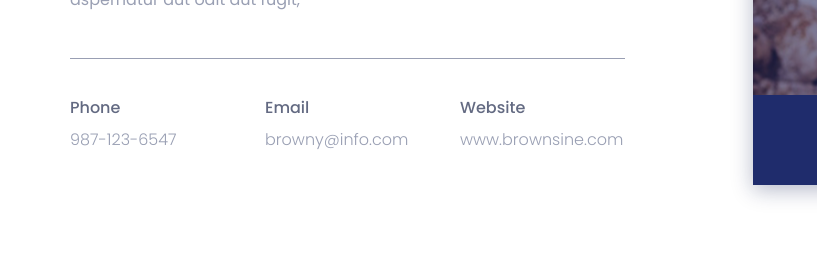
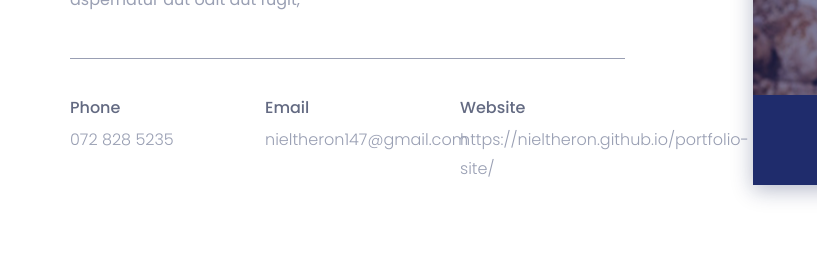
Before and after one commit to NielTheron/portfolio-site, a plain HTML site: page index.html in a window 1280 px wide. Shown: the part 1400-1680 px from the top of the page, 0-817 px from the left. Drawn offline with nearby package versions, Linux system fonts and the light colour scheme.

Commit message:
Changed Welcome Banner

```diff
--- a/index.html
+++ b/index.html
@@ -130,25 +130,29 @@
 									I am an aspiring satellite engineer
 								</h3>
 								<p>
-									Duis aute irure dolor in reprehenderit in voluptate velit esse cillum dolore eu fugiat nulla pariatur. Excepteur sint occaecat cupidatat non proident, sunt in culpa qui officia deserunt mollit anim id est laborum. Sed ut perspi unde omnis iste natus error sit voluptatem accusantium doloremque lauda ntium, totam rem aperiam, eaque ipsa quae ab illo inventore veritatis et quasi architecto beatae vitae dicta sunt explicabo. Nemo enim ipsam vo luptatem quia voluptas sit aspernatur aut odit aut fugit,
+									Duis aute irure dolor in reprehenderit in voluptate velit esse cillum dolore eu fugiat nulla pariatur.
+									Excepteur sint occaecat cupidatat non proident, sunt in culpa qui officia deserunt mollit anim id est laborum.
+									Sed ut perspi unde omnis iste natus error sit voluptatem accusantium doloremque lauda ntium, totam rem aperiam,
+									eaque ipsa quae ab illo inventore veritatis et quasi architecto beatae vitae dicta sunt explicabo. Nemo enim
+									ipsam vo luptatem quia voluptas sit aspernatur aut odit aut fugit,
 								</p>
 								<div class="row">
 									<div class="col-sm-4">
 										<div class="single-about-add-info">
 											<h3>phone</h3>
-											<p>987-123-6547</p>
+											<p>072 828 5235</p>
 										</div>
 									</div>
 									<div class="col-sm-4">
 										<div class="single-about-add-info">
 											<h3>email</h3>
-											<p>browny@info.com</p>
+											<p>nieltheron147@gmail.com</p>
 										</div>
 									</div>
 									<div class="col-sm-4">
 										<div class="single-about-add-info">
 											<h3>website</h3>
-											<p>www.brownsine.com</p>
+											<p>https://nieltheron.github.io/portfolio-site/</p>
 										</div>
 									</div>
 								</div>
```
Also changed, not shown: assets/images/about/welcome-banner.jpg.
